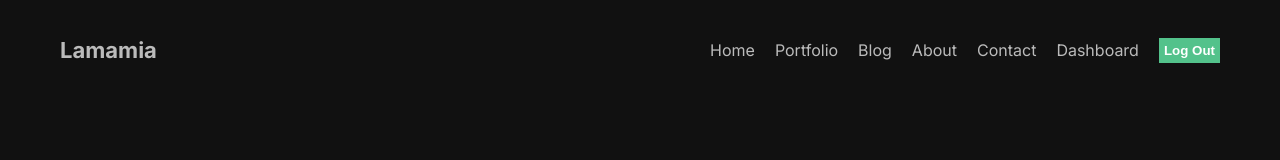
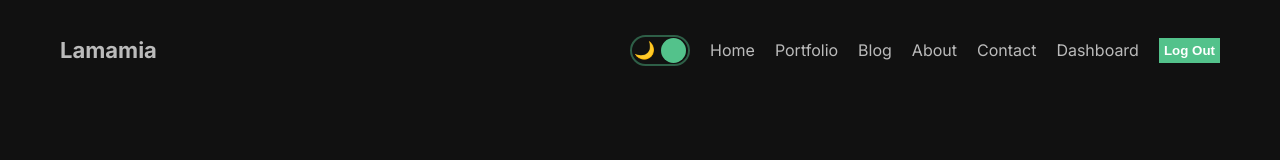
Before and after one commit to dynamiclance/lamamia-full-stack-app, a Next.js app: page / in a window 1280 px wide. Shown: the top 160 px of the page. Built offline with nearby package versions, Linux system fonts and the light colour scheme.

Commit message:
dark mode enable using context api

```diff
--- a/src/app/blog/page.jsx
+++ b/src/app/blog/page.jsx
@@ -13,7 +13,7 @@
           </div>
         </Link>
         <div className={styles.content}>
-          <h1 className={styles.title}>Test</h1>
+          <Link href="/blog/testId"><h1 className={styles.title}>Test</h1></Link>
           <p className={styles.des}>Description</p>
         </div>
       </div>
@@ -25,7 +25,7 @@
           </div>
         </Link>
         <div className={styles.content}>
-          <h1 className={styles.title}>Test</h1>
+        <Link href="/blog/testId"><h1 className={styles.title}>Test</h1></Link>
           <p className={styles.des}>Description</p>
         </div>
       </div>
--- a/src/app/globals.css
+++ b/src/app/globals.css
@@ -17,8 +17,22 @@
   color: inherit;
 }
 
+.light{
+  background-color: #fff;
+  color: #111;
+}
+
+.dark {
+  background-color: #111;
+  color: #bbb;
+}
+
+.theme{
+  transition: 1s all ease;
+}
+
 .container {
-  background-color: #111;
+
   max-width: 1366px;
   min-height: 100vh;
   margin:  0 auto;
--- a/src/app/layout.js
+++ b/src/app/layout.js
@@ -5,6 +5,7 @@
 
 import Navbar from '@/components/Navbar/Navbar'
 import Footer from '@/components/Footer/Footer'
+import { ThemeProvider } from '@/context/ThemeContext'
 
 const inter = Inter({ subsets: ['latin'] })
 
@@ -17,11 +18,13 @@
   return (
     <html lang="en">
       <body className={inter.className}>
+        <ThemeProvider>
         <div className='container'>
         <Navbar />
         {children}
         <Footer />
         </div>
+        </ThemeProvider>
       </body>
     </html>
   )
--- /dev/null
+++ b/src/components/DarkMode/DarkMode.jsx
@@ -0,0 +1,20 @@
+
+"use client"
+
+import React, { useContext } from 'react';
+import styles from "./DarkMode.module.css";
+import { ThemeContext } from '@/context/ThemeContext';
+
+
+const DarkMode = () => {
+    const {toggle, mode} = useContext(ThemeContext);
+  return (
+    <div className={styles.container} onClick={toggle}>
+        <div className={styles.icon}>🌙</div>
+        <div className={styles.icon}>🔆</div>
+        <div className={styles.ball} style={ mode === "light" ? {left: "2px"} : {right: "2px"} }/>
+    </div>
+  )
+}
+
+export default DarkMode
--- /dev/null
+++ b/src/components/DarkMode/DarkMode.module.css
@@ -0,0 +1,24 @@
+.container {
+    width: 60px;
+    height: 31px;
+    border: 2px solid #53c28b70;
+    border-radius: 50px;
+    display: flex;
+    align-items: center;
+    padding: 2px;
+    justify-content: space-between;
+    position: relative;
+    cursor: pointer;
+}
+
+.icon {
+    font-size: 17px;
+}
+
+.ball {
+    width: 25px;
+    height: 25px;
+    background-color: #53c28b;
+    border-radius: 50%;
+    position: absolute;
+}
--- a/src/components/Navbar/Navbar.jsx
+++ b/src/components/Navbar/Navbar.jsx
@@ -2,6 +2,7 @@
 import React from 'react'
 
 import styles from "./Navbar.module.css";
+import DarkMode from '../DarkMode/DarkMode';
 
 const links = [
   {
@@ -48,6 +49,7 @@
   <div className={styles.container}>
      <Link href="/" className={styles.logo}>Lamamia</Link>
     <div className={styles.links}>
+      <DarkMode />
     {
       links.map( (link) => (
         <Link key={link.id} href={link.url} className={styles.link}>
--- /dev/null
+++ b/src/context/ThemeContext.js
@@ -0,0 +1,23 @@
+"use client";
+
+import { createContext, useState } from "react";
+
+export const ThemeContext = createContext();
+
+export const ThemeProvider = ({children}) => {
+
+    const [mode, setMode] = useState("dark");
+
+    const toggle = () => {
+        setMode((prev) => (prev === "dark" ? "light" : "dark"));
+
+    };
+
+   return(
+        <ThemeContext.Provider value={{toggle, mode}}>
+        <div className={`theme ${mode}`}>
+        {children}
+        </div>
+        </ThemeContext.Provider>
+   );
+}
```
